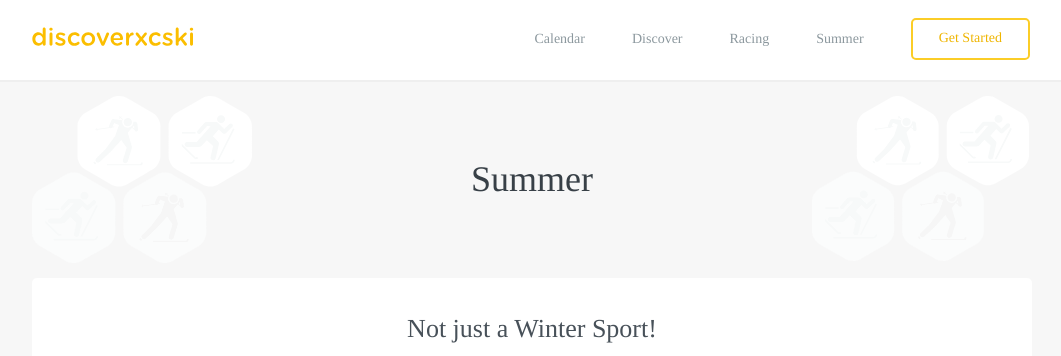
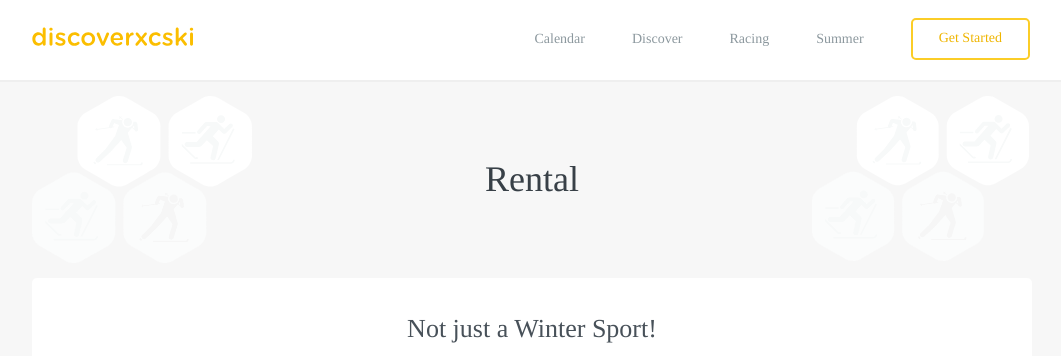
Before and after one commit to robcatto/robcatto.github.io, a Jekyll site: the page built from get-started/rental/index.html, in a window 1280 px wide and 900 px high. Shown: the top 356 px of the window, without its empty margins (108-1169 px from the left). Built offline with Jekyll 4.4.1, drawn with Linux system fonts in a browser that asks for light colours; some web fonts are replaced; Markdown is read by kramdown in place of the engine named in the settings.

Commit message:
Update index.html

```diff
--- a/get-started/rental/index.html
+++ b/get-started/rental/index.html
@@ -12,7 +12,7 @@ layout: default
             </div>
 
             <section>
-                <h1>Summer</h1>
+                <h1>Rental</h1>
             </section>
 
 
```
